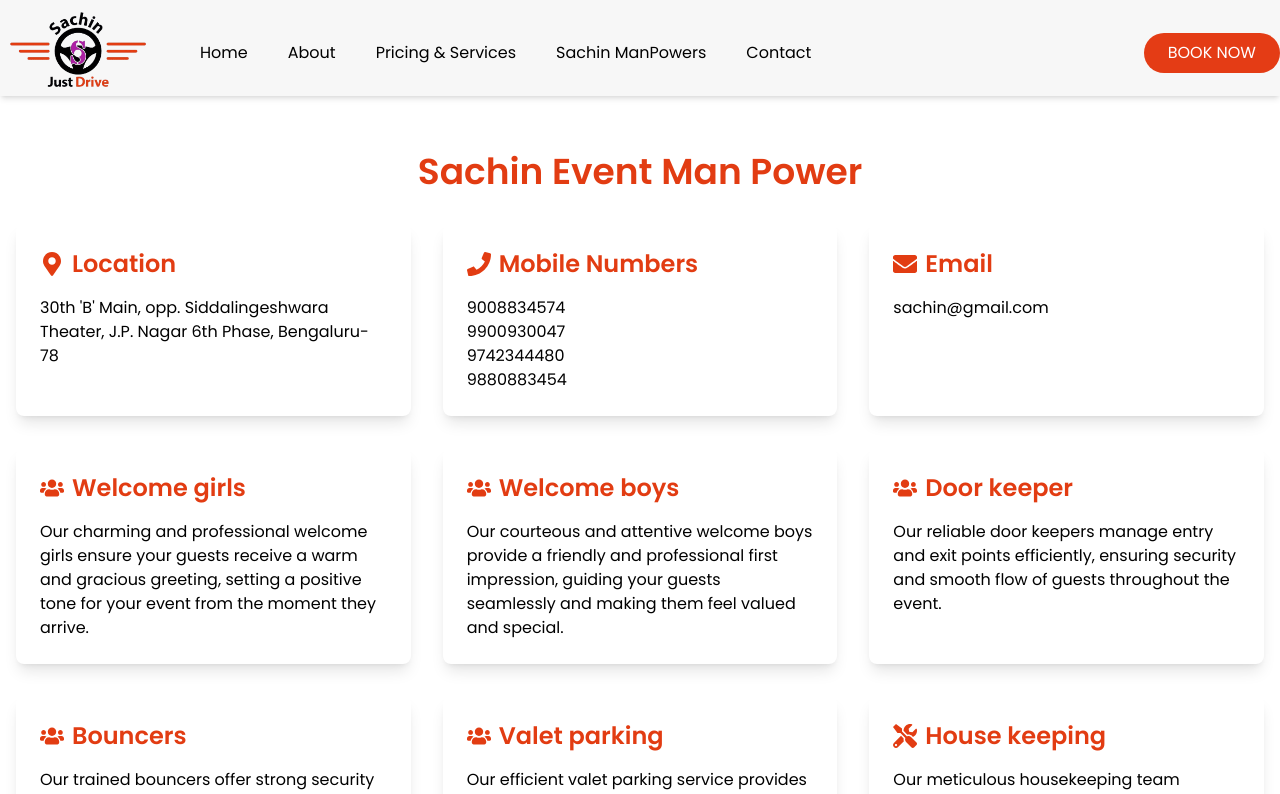
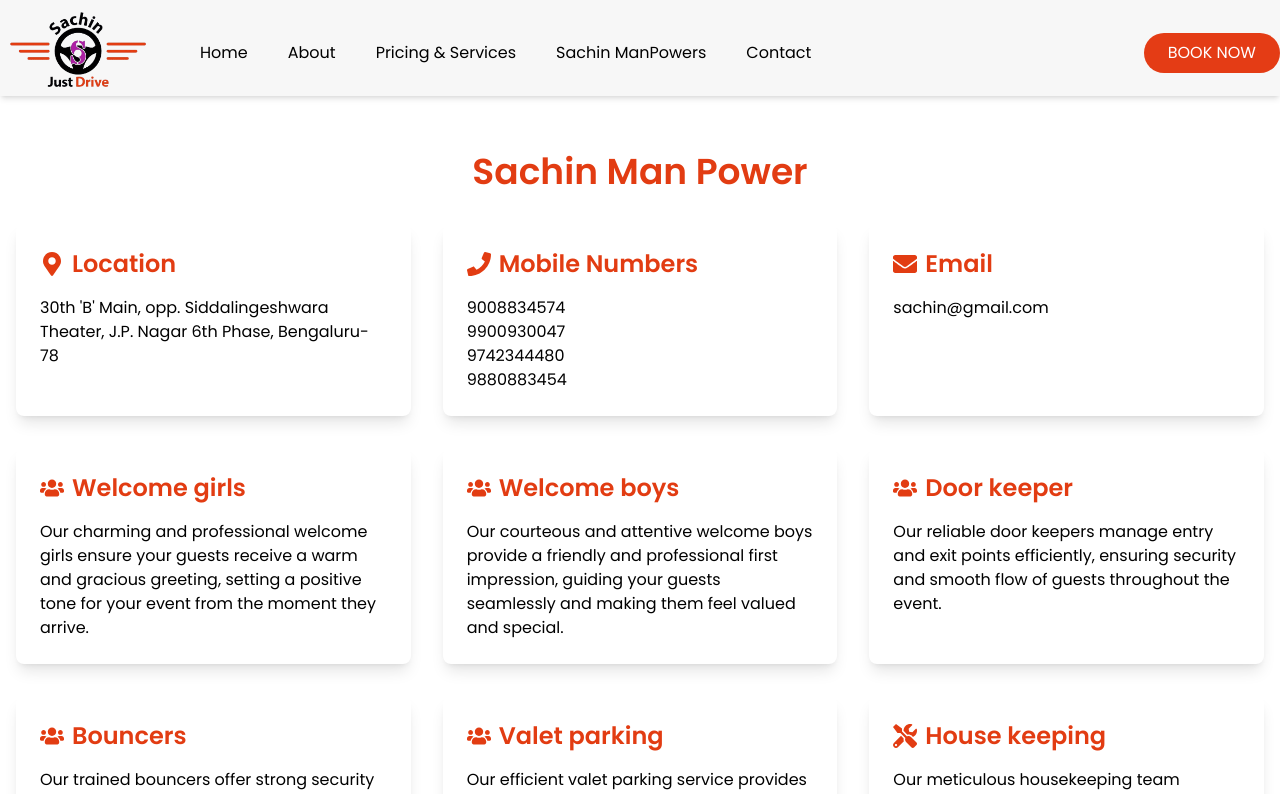
Before and after one commit to ag9731/sachinjustdrive, a React (Create React App) app: page /sachin-man-power in a window 1280 px wide. Shown: the top 794 px of the page. Built offline with nearby package versions, Linux system fonts and the light colour scheme.

Commit message:
commit change

```diff
--- a/src/components/Layout/Manpower/Manpower.jsx
+++ b/src/components/Layout/Manpower/Manpower.jsx
@@ -84,7 +84,7 @@
     <section className="container mx-auto mt-10 p-4">
       <div className="text-center">
         <h1 className="text-4xl font-bold mb-8" style={{ color: "#e23c12" }}>
-          Sachin Event Man Power
+          Sachin Man Power
         </h1>
       </div>
       <div className="grid grid-cols-1 md:grid-cols-2 lg:grid-cols-3 gap-8">
```
